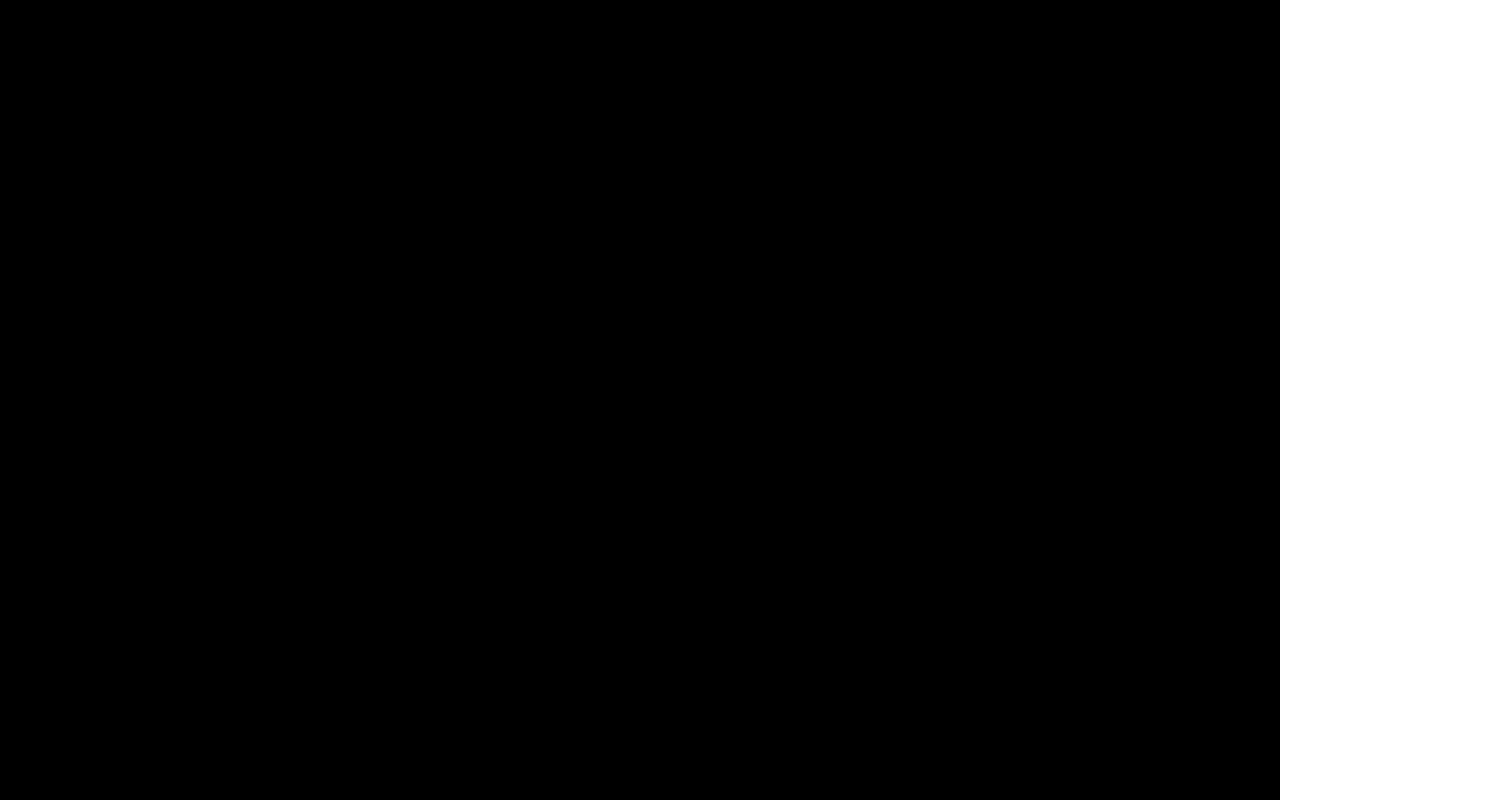
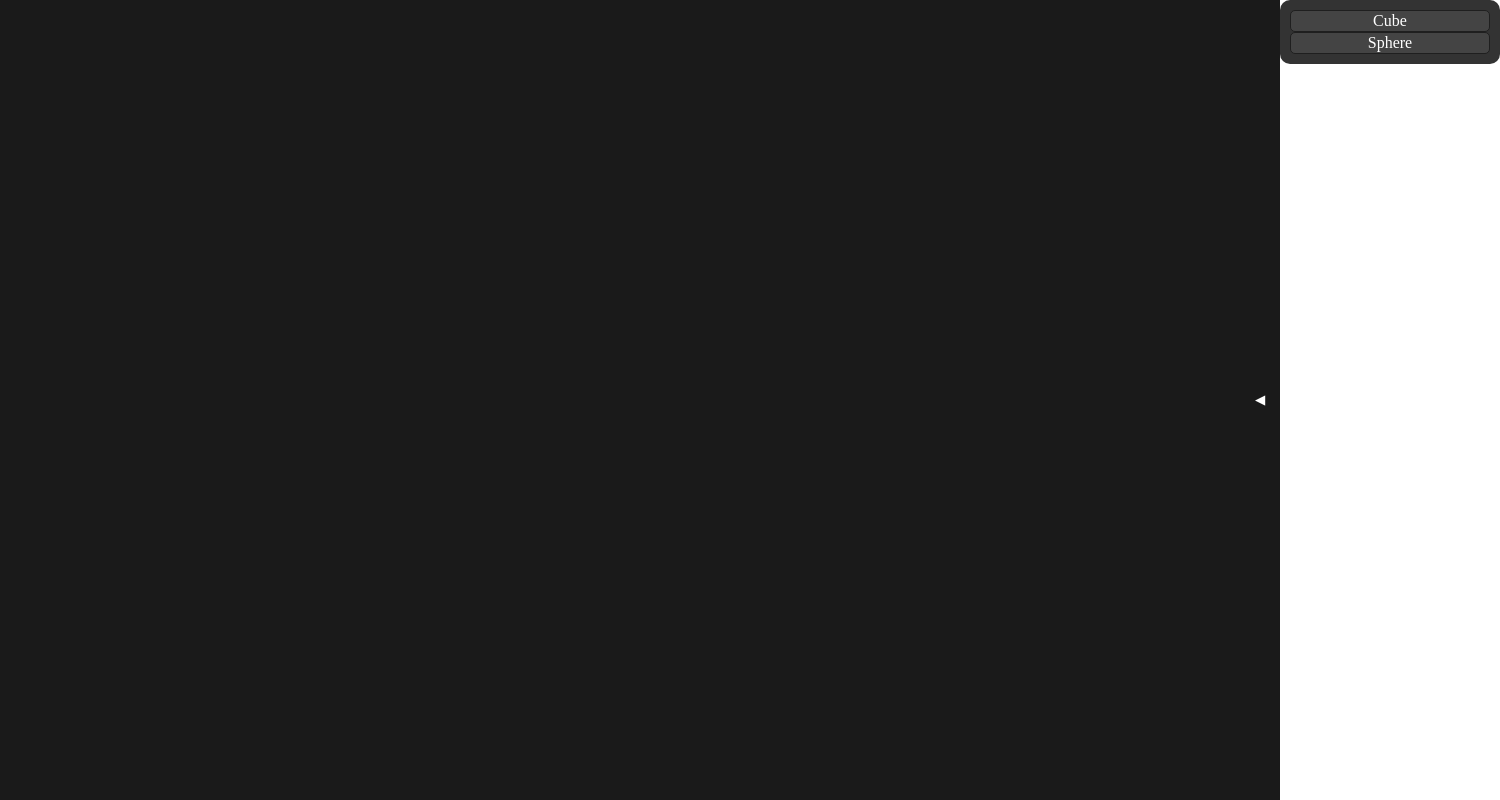
Before and after one commit to neupher/ready-set-render, a website built with Vite: page index.html in a window 1280 px wide. Shown: the whole page, 1500 px wide, since content can reach past the window. Built offline with nearby package versions, Linux system fonts and the light colour scheme.

Commit message:
Convert project to use typescript
Add basic right menu structure to expand with primitive rendering and other tests.
Add project dependencies like Vite, Webgl Types etc

```diff
--- a/index.html
+++ b/index.html
@@ -7,7 +7,20 @@
   <link rel="stylesheet" href="styles.css">
 </head>
 <body>
+  <!-- Canvas for WebGL -->
   <canvas id="webgl-canvas"></canvas>
-  <script src="main.js"></script>
+
+  <!-- Menu Container -->
+  <div id="right-menu-container">
+    <button id="right-menu-toggle" class="arrow">&#9664;</button>
+    <div id="primitives-menu">
+      <ul>
+        <li data-primitive="cube">Cube</li>
+        <li data-primitive="sphere">Sphere</li>
+      </ul>
+    </div>
+  </div>
+
+  <script type="module" src="dist/main.js"></script>
 </body>
 </html>
--- a/main.js
+++ /dev/null
@@ -1,28 +0,0 @@
-const canvas = document.getElementById("webgl-canvas");
-
-// Initialize the WebGL context
-const gl = canvas.getContext("webgl2");
-
-if (!gl) {
-  alert("WebGL2 not supported in this browser/device!");
-} else {
-  console.log("WebGL initialized successfully!");
-}
-
-// Set the canvas size
-canvas.width = window.innerWidth;
-canvas.height = window.innerHeight;
-
-// Set up the viewport
-gl.viewport(0, 0, gl.drawingBufferWidth, gl.drawingBufferHeight);
-
-// Clear the canvas
-gl.clearColor(0.0, 0.0, 0.0, 1.0);
-gl.clear(gl.COLOR_BUFFER_BIT);
-
-// Allow for resizing
-window.addEventListener("resize", () => {
-  canvas.width = window.innerWidth;
-  canvas.height = window.innerHeight;
-  gl.viewport(0, 0, gl.drawingBufferWidth, gl.drawingBufferHeight);
-});
--- /dev/null
+++ b/source/main.ts
@@ -0,0 +1,35 @@
+import { setupRightMenu } from './ui/right_menu';
+
+// Select the canvas element
+const canvas = document.getElementById('webgl-canvas') as HTMLCanvasElement;
+
+// Initialize the WebGL context
+const gl = canvas.getContext('webgl2') as WebGL2RenderingContext;
+
+if (!gl) {
+  console.error('WebGL2 is not supported!');
+} else {
+  console.log('WebGL2 context initialized!');
+}
+
+// Set the canvas size
+function resizeCanvas(): void {
+  canvas.width = window.innerWidth;
+  canvas.height = window.innerHeight;
+  gl.viewport(0, 0, gl.drawingBufferWidth, gl.drawingBufferHeight);
+}
+
+resizeCanvas();
+
+// Handle window resize
+window.addEventListener('resize', resizeCanvas);
+
+// Set the canvas background color to black
+gl.clearColor(0.1, 0.1, 0.1, 1.0); // RGBA: Black
+gl.clear(gl.COLOR_BUFFER_BIT);
+
+// Initialize the menu
+setupRightMenu(() => {
+  // Placeholder for future callback when a menu item is selected
+  console.log('Menu item selected.');
+});
--- /dev/null
+++ b/source/ui/right_menu.ts
@@ -0,0 +1,23 @@
+export function setupRightMenu(onMenuItemSelected: () => void): void {
+    const rightMenuToggle = document.getElementById('right-menu-toggle') as HTMLButtonElement;
+    const primitivesMenu = document.getElementById('primitives-menu') as HTMLElement;
+
+    let rightMenuOpen = false;
+
+    // Toggle RightMenu Visibility
+    rightMenuToggle.addEventListener('click', () => {
+        rightMenuOpen = !rightMenuOpen;
+        primitivesMenu.style.transform = rightMenuOpen ? 'translateX(0)' : 'translateX(100%)';
+        rightMenuToggle.style.right = rightMenuOpen ? '200px' : '5px';
+        rightMenuToggle.classList.toggle('open', rightMenuOpen);
+    });
+
+    // Log a placeholder when menu items are clicked
+    const menuItems = document.querySelectorAll('#primitives-menu li');
+    menuItems.forEach((menuItem) => {
+        menuItem.addEventListener('click', () => {
+        console.log(`Menu item clicked: ${(menuItem as HTMLElement).textContent}`);
+        onMenuItemSelected();
+    });
+});
+}
--- a/styles.css
+++ b/styles.css
@@ -1,3 +1,4 @@
+/* General styles */
 body {
   margin: 0;
   overflow: hidden;
@@ -7,4 +8,75 @@ body {
   display: block;
   width: 100vw;
   height: 100vh;
+  position: relative;
 }
+
+/* Right Menu Container */
+#right-menu-container {
+  position: absolute;
+  top: 0;
+  right: 0;
+  height: 100%;
+  display: flex;
+  align-items: center;
+  justify-content: flex-end;
+}
+
+/* Primitives Menu */
+#primitives-menu {
+  position: absolute;
+  top: 0;
+  right: 0;
+  width: 200px;
+  background-color: #333;
+  color: white;
+  padding: 10px;
+  display: flex;
+  flex-direction: column;
+  gap: 10px;
+  transform: translateX(100%); /* Hidden by default */
+  transition: transform 0.3s ease;
+  border-radius: 10px 10px 10px 10px;
+}
+
+/* Dropdown List Items */
+#primitives-menu ul {
+  list-style: none;
+  padding: 0;
+  margin: 0;
+}
+
+#primitives-menu li {
+  cursor: pointer;
+  padding: 1px;
+  border: 1px solid #1f1f1f;
+  background-color: #444;
+  text-align: center;
+  border-radius: 5px 5px 5px 5px;
+}
+
+#primitives-menu li:hover {
+  background-color: #555;
+}
+
+/* Arrow Button */
+#right-menu-toggle {
+  position: absolute;
+  right: 5;
+  top: 50%;
+  transform: translateY(-50%);
+  color: white;
+  cursor: pointer;
+  width: 40px;
+  height: 40px;
+  line-height: 0px; /* Center text or content vertically */
+  text-align: center;
+  transition: transform 0.3s ease;
+  border: none;
+  outline: none;
+  background: transparent;
+}
+
+#right-menu-toggle.open {
+  transform: translate(-50%, -50%) rotate(180deg);
+}
```
Also changed, not shown: package.json (added, +21 -0 lines), tsconfig.json (added, +15 -0 lines), dist/main.js (added), dist/ui/right_menu.js (added), 2 other files. Lines whose indentation alone changed are shown as unchanged.
